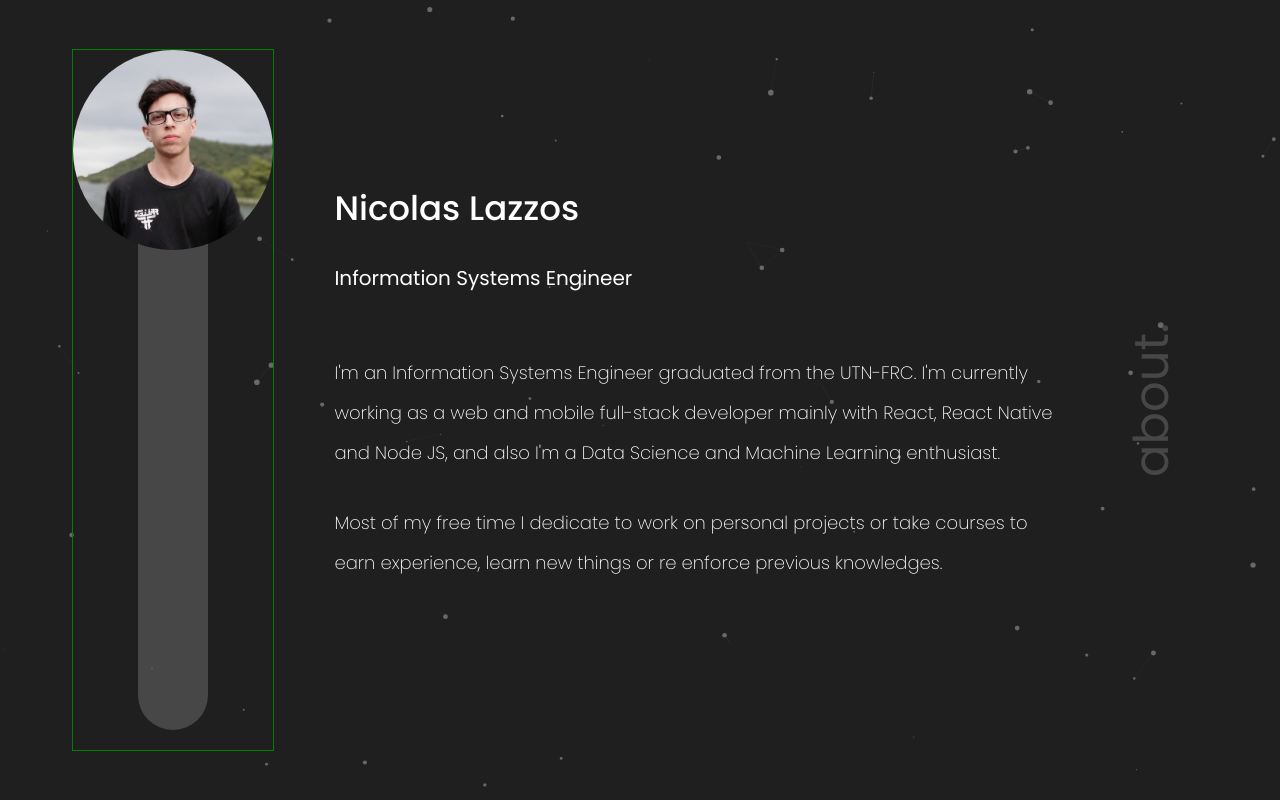
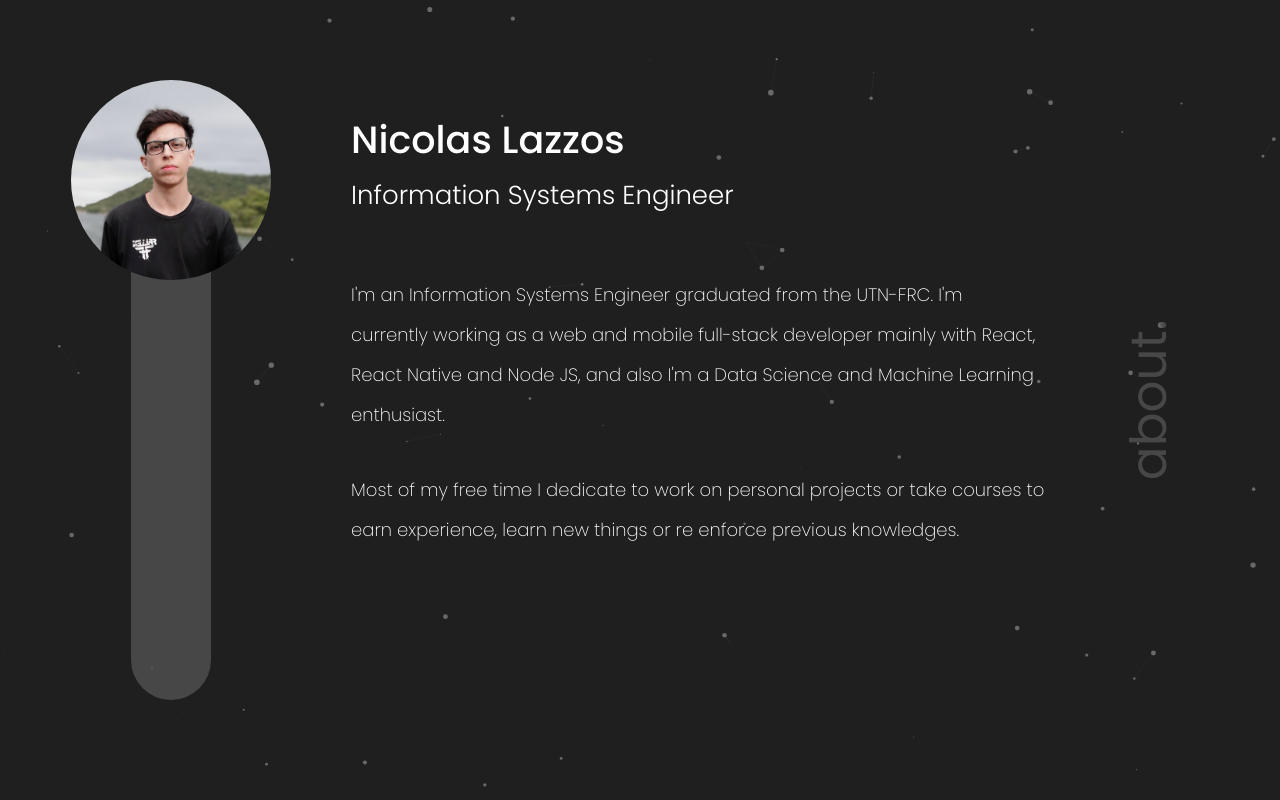
Before and after one commit to nicolaslazzos/nicolaslazzos.github.io, a React (Create React App) app: page / in a window 1280 px wide. Built offline with nearby package versions, Linux system fonts and the light colour scheme.

Commit message:
improving styles and components structure

```diff
--- a/src/App.js
+++ b/src/App.js
@@ -32,7 +32,7 @@ function App() {
           flex: 1,
           justifyContent: "center",
           alignItems: "flex-end",
-          padding: 30
+          padding: 40
           // border: "1px solid red"
         }}
       >
@@ -44,7 +44,7 @@ function App() {
           flexDirection: "column",
           flex: 3,
           justifyContent: "center",
-          padding: 30,
+          padding: 40,
           // border: "1px solid yellow",
           overflowY: "scroll"
         }}
@@ -58,7 +58,7 @@ function App() {
           flex: 0.5,
           justifyContent: "center",
           alignItems: "flex-start",
-          padding: 30
+          padding: 40
           // border: "1px solid red"
         }}
       >
--- a/src/components/Information/index.js
+++ b/src/components/Information/index.js
@@ -4,7 +4,7 @@ import "./styles.css";
 
 const Information = () => {
   return (
-    <div>
+    <div className="information-container">
       <p className="information-title">Nicolas Lazzos</p>
       <p className="information-subtitle">Information Systems Engineer</p>
       <br />
--- a/src/components/Information/styles.css
+++ b/src/components/Information/styles.css
@@ -1,14 +1,21 @@
+.information-container {
+  display: flex;
+  flex-direction: column;
+  height: 70vh;
+}
+
 .information-title {
-  font-size: 34px;
+  font-size: 38px;
   font-weight: 500;
 }
 
 .information-subtitle {
-  font-size: 20px;
-  font-weight: 400;
+  font-size: 26px;
+  font-weight: 300;
 }
 
 .information-content {
   font-size: 18px;
   font-weight: 200;
+  margin-top: 20px;
 }
--- a/src/components/Pagination/styles.css
+++ b/src/components/Pagination/styles.css
@@ -2,14 +2,14 @@
   display: flex;
   flex-direction: column;
   align-items: center;
-  width: 48px;
+  width: 50px;
 }
 
 .pagination-text {
   display: flex;
   flex-direction: column;
   margin: 0px;
-  font-size: 48px;
+  font-size: 50px;
   color: #525252;
   opacity: 0.8;
 }
--- a/src/components/Slider/index.js
+++ b/src/components/Slider/index.js
@@ -4,45 +4,49 @@ import ProfilePicture from "../../assets/profile.jpg";
 
 import "./styles.css";
 
-function Slider({ sections, onChange }) {
+function Slider(props) {
+  const { sections, orientation } = { sections: 1, orientation: "vertical", ...props };
+
   const constraintsRef = React.useRef(null);
   const containerRef = React.useRef(null);
 
-  const [height, setHeight] = React.useState(window.innerHeight);
-
-  React.useEffect(() => {
-    window.addEventListener("resize", handleResize);
-
-    return () => window.removeEventListener("resize", handleResize);
-  }, []);
-
-  const handleResize = () => setHeight(window.innerHeight);
-
   const calculate = (xDrag, yDrag) => {
     const { x, y, height, width } = containerRef.current.getBoundingClientRect();
+
+    const data = {};
+
+    if (orientation === "vertical") {
+      data.drag = yDrag;
+      data.init = y;
+      data.length = height;
+    } else {
+      data.drag = xDrag;
+      data.init = x;
+      data.length = width;
+    }
+
+    const { drag, init, length } = data;
     const event = { percent: 0, section: 0 };
 
-    if (yDrag <= y) {
+    if (drag <= init) {
       event.percent = 0;
-    } else if (yDrag > y && yDrag < y + height) {
-      const percent = Math.round(((yDrag - y) * 100) / height);
+    } else if (drag > init && drag < init + length) {
+      const percent = Math.round(((drag - init) * 100) / length);
       event.percent = percent;
     } else {
       event.percent = 100;
     }
 
-    event.section = parseInt(event.percent / (100 / sections));
+    const section = parseInt(event.percent / (100 / sections));
+    event.section = section > sections - 1 ? section - 1 : section;
 
-    onChange?.(event);
+    props?.onChange?.(event);
   };
 
-  const mainheight = { height: 700 };
-  const axisHeight = { height: 700 - 40 };
-
   return (
-    <div ref={containerRef} className="slider-container slider-width" style={mainheight}>
-      <div className="slider-axis" style={axisHeight} />
-      <motion.div className="slider-constraints slider-width" ref={constraintsRef} style={mainheight}>
+    <div ref={containerRef} className="slider-container slider-width">
+      <div className="slider-axis" />
+      <motion.div className="slider-constraints" ref={constraintsRef}>
         <motion.img
           className="slider-avatar slider-width"
           drag
@@ -58,30 +62,4 @@ function Slider({ sections, onChange }) {
   );
 }
 
-const styles = {
-  container: {
-    display: "flex",
-    flexDirection: "column",
-    alignItems: "center",
-    height: 600,
-    width: 150
-  },
-  avatar: { width: 150, height: 150, borderRadius: 150, overflow: "hidden", cursor: "pointer" },
-  constraints: {
-    position: "absolute",
-    height: 600,
-    width: 150
-  },
-  axis: {
-    display: "flex",
-    position: "relative",
-    width: "45%",
-    height: "100%",
-    margin: 20,
-    borderRadius: 75,
-    backgroundColor: "#525252",
-    opacity: 0.8
-  }
-};
-
 export default Slider;
--- a/src/components/Slider/styles.css
+++ b/src/components/Slider/styles.css
@@ -1,33 +1,33 @@
 .slider-container {
   display: flex;
   flex-direction: column;
+  position: relative;
   align-items: center;
-  border: 1px solid green;
+  height: 80vh;
 }
-
+.slider-axis {
+  position: absolute;
+  display: flex;
+  top: 0;
+  bottom: 0;
+  width: 40%;
+  margin: 20px;
+  border-radius: 75px;
+  background-color: #525252;
+  opacity: 0.8;
+}
+.slider-constraints {
+  position: absolute;
+  display: flex;
+  top: 0;
+  bottom: 0;
+  width: 100%;
+}
 .slider-avatar {
   display: flex;
   border-radius: 100%;
   overflow: hidden;
   cursor: pointer;
-}
-
-.slider-constraints {
-  display: flex;
-  position: absolute;
-}
-
-.slider-height {
-  height: 750px;
-}
-
-.slider-axis {
-  display: flex;
-  width: 70px;
-  margin: 20px;
-  border-radius: 75px;
-  background-color: #525252;
-  opacity: 0.8;
 }
 
 /* For Mobile */
--- a/src/index.css
+++ b/src/index.css
@@ -27,7 +27,7 @@ canvas {
 p {
   color: white;
   margin-top: 0px;
-  margin-bottom: 30px;
+  margin-bottom: 15px;
   line-height: 2.5rem;
 }
 
```
Also changed, not shown: 1 other file (tests, documents, lock files or other folders).
